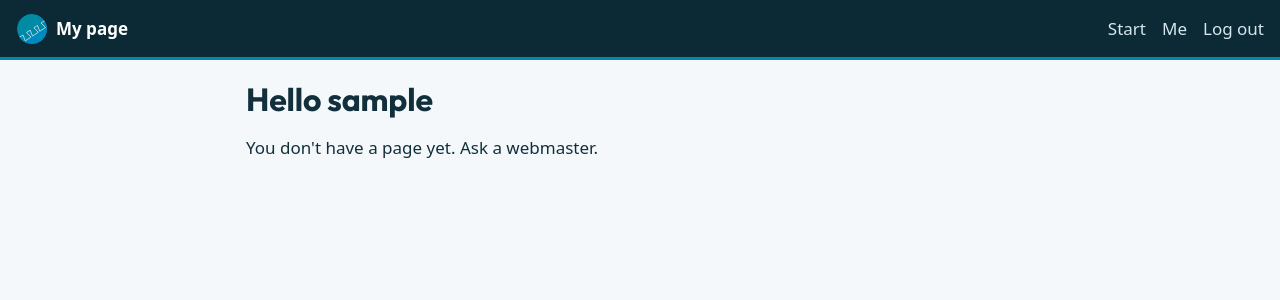
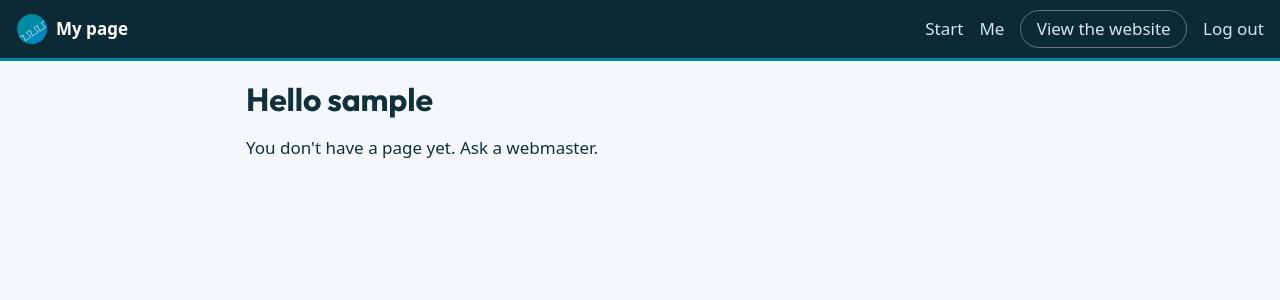
Before and after one commit to wvcollenburg/cms, a Flask app: page /beheer/ in a window 1280 px wide. Shown: the top 300 px of the page. Run offline with Flask 3, Linux system fonts and the light colour scheme; the visitor is signed in with stand-in values (Sample User, id 1).

Commit message:
Admin bar: link back to the public website
Co-Authored-By: Claude Opus 5.5 (1M context) <noreply@anthropic.com>

```diff
--- a/app/static/css/admin.css
+++ b/app/static/css/admin.css
@@ -5,6 +5,8 @@
 .admin-nav { display: flex; flex-wrap: wrap; align-items: center; gap: .2rem 1rem; }
 .admin-nav a, .admin-nav .linklike { color: #d7e6ec; text-decoration: none; padding: .35em 0; }
 .admin-nav a:hover { text-decoration: underline; }
+.admin-nav .to-site { border: 1.5px solid rgb(255 255 255 / .35); border-radius: 999px; padding: .3em .9em; }
+.admin-nav .to-site:hover { border-color: #fff; text-decoration: none; }
 .admin-main { max-width: 820px; margin: 0 auto; padding: 1.2rem 16px 4rem; }
 .admin-main h1 { font-size: clamp(1.5rem, 5vw, 2rem); }
 
--- a/app/templates/admin/layout.html
+++ b/app/templates/admin/layout.html
@@ -20,6 +20,7 @@
     {% endif %}
     {% if policy.can_manage_lifecycle(current_user) %}<a href="{{ url_for('admin.offline') }}">{{ _('Offline') }}</a>{% endif %}
     <a href="{{ url_for('admin.profile') }}">{{ _('Me') }}</a>
+    <a class="to-site" href="{{ front_url('home') }}">{{ _('View the website') }}</a>
     <form method="post" action="{{ url_for('auth.logout') }}" class="inline">
       <input type="hidden" name="csrf_token" value="{{ csrf_token() }}">
       <button type="submit" class="linklike">{{ _('Log out') }}</button>
```
Also changed, not shown: app/translations/nl/LC_MESSAGES/messages.po, 1 other file.
